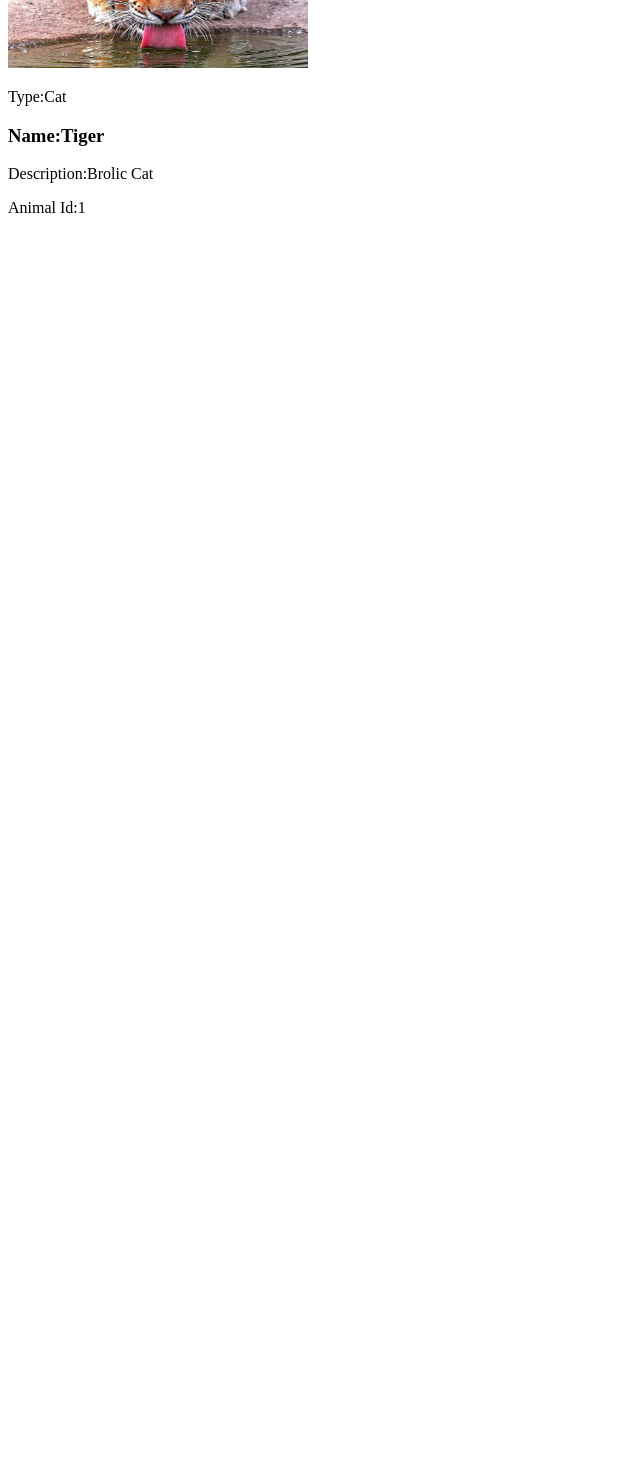
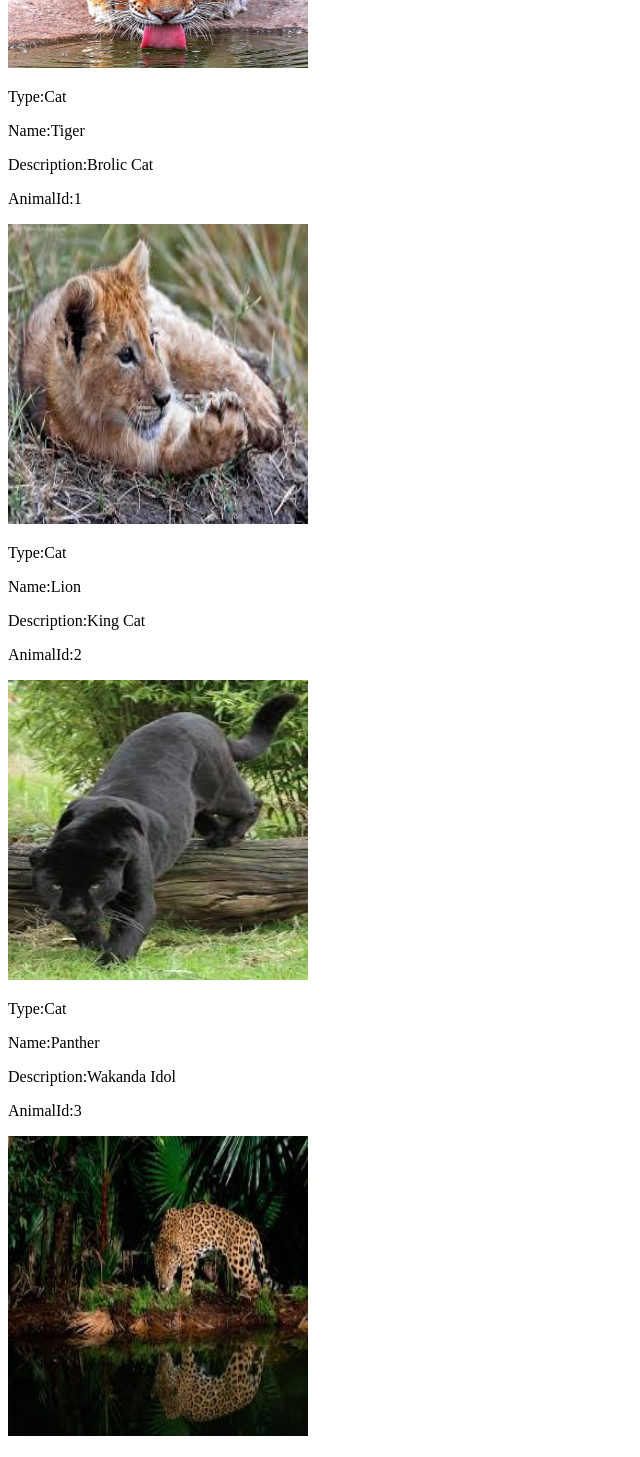
Before and after one commit to hectorcarrasco1992/animals-react, a React (Create React App) app: page / in a window 1280 px wide. Shown: the part 240-1697 px from the top of the page, without its empty margins (0-640 px from the left). Before the commit the page ends 800 px from the top, so only its background shows below. Built offline with nearby package versions, Linux system fonts and the light colour scheme.

Commit message:
redid the array to make it an array of objects,mapped through array in order to render on screen

```diff
--- a/src/components/Animals.js
+++ b/src/components/Animals.js
@@ -2,18 +2,18 @@ import React, { Component } from 'react'
 
 
 let animalArray= [
-    './images/tiger.jpeg',
-    './images/lion.jpeg',
-    './images/panther.jpeg',
-    './images/jaguar.jpeg',
-    './images/wolf.jpeg',
-    './images/fox.jpeg',
-    './images/hyena.jpeg',
-    './images/coyote.jpeg',
-    './images/hawk.jpeg',
-    './images/eagle.jpeg',
-    './images/owl.jpeg',
-    './images/falcon.jpeg',
+    {image:'./images/tiger.jpeg',type:'Cat',name:'Tiger',description:'Brolic Cat',animalId:'1'},
+    {image:'./images/lion.jpeg',type:'Cat',name:'Lion',description:'King Cat',animalId:'2'},
+    {image:'./images/panther.jpeg',type:'Cat',name:'Panther',description:'Wakanda Idol',animalId:'3'},
+    {image:'./images/jaguar.jpeg',type:'Cat',name:'Jaguar',description:'Slower Cheetah',animalId:'4'},
+    {image:'./images/wolf.jpeg',type:'Dog',name:'Wolf',description:'Game of Thrones',animalId:'5'},
+    {image:'./images/hyena.jpeg',type:'Dog',name:'Hyena',description:'Scar\'s Homie',animalId:'6'},
+    {image:'./images/coyote.jpeg',type:'Dog',name:'Coyote',description:'Never got the RoadRunner',animalId:'1'},
+    {image:'./images/fox.jpeg',type:'Dog',name:'Fox',description:'Swiper no Swiping',animalId:'8'},
+    {image:'./images/eagle.jpeg',type:'Bird',name:'Eagle',description:'America',animalId:'9'},
+    {image:'./images/falcon.jpeg',type:'Bird',name:'Falcon',description:'Almost as cool as a Hawk',animalId:'10'},
+    {image:'./images/hawk.jpeg',type:'Bird',name:'Hawk',description:'Cool Hawk',animalId:'11'},
+    {image:'./images/owl.jpeg',type:'Bird',name:'Owl',description:'Harry\'s Mail Man',animalId:'12'},
 
 ]
 
@@ -21,23 +21,26 @@ class Animals extends Component{
     constructor(){
         super()
         this.state={
-            image:'./images/tiger.jpeg',
-            type:'Cat',
-            name:'Tiger',
-            description:'Brolic Cat',
-            animalId:'1'
+            animalArray
 
         }
     }
 
-    render(props){
+    render(){
         return(
             <div>
-                <img src={this.state.image} alt="..." style={{width:300,height:300}}/>
-                <p>Type:{this.state.type}</p>
-                <h3>Name:{this.state.name}</h3>
-                <p>Description:{this.state.description}</p>
-                <p>Animal Id:{this.state.animalId}</p>
+
+                {this.state.animalArray.map(({image,type,name,description,animalId})=>{
+                    return(
+                        <div>
+                            <img src={image} alt="..." style={{width:300,height:300}}/>
+                            <p>Type:{type}</p>
+                            <p>Name:{name}</p>
+                            <p>Description:{description}</p>
+                            <p>AnimalId:{animalId}</p>
+                        </div>
+                    )
+                })}
 
 
             </div>
--- a/src/components/App.js
+++ b/src/components/App.js
@@ -1,13 +1,16 @@
 import React from 'react'
-import Animals from './Animals'
+import  Animals from './Animals'
 
 
 const App = ()=>{
     return(
         <div>
+
             <Animals
-            name= 'Me'
+
             />
+
+
         </div>
     )
 }
```
